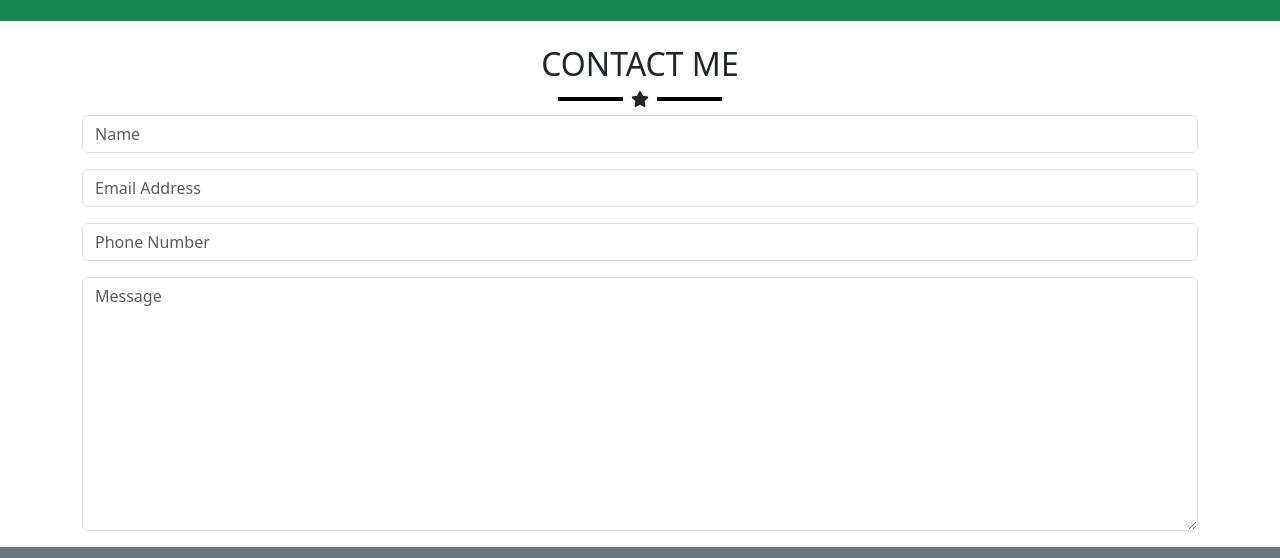
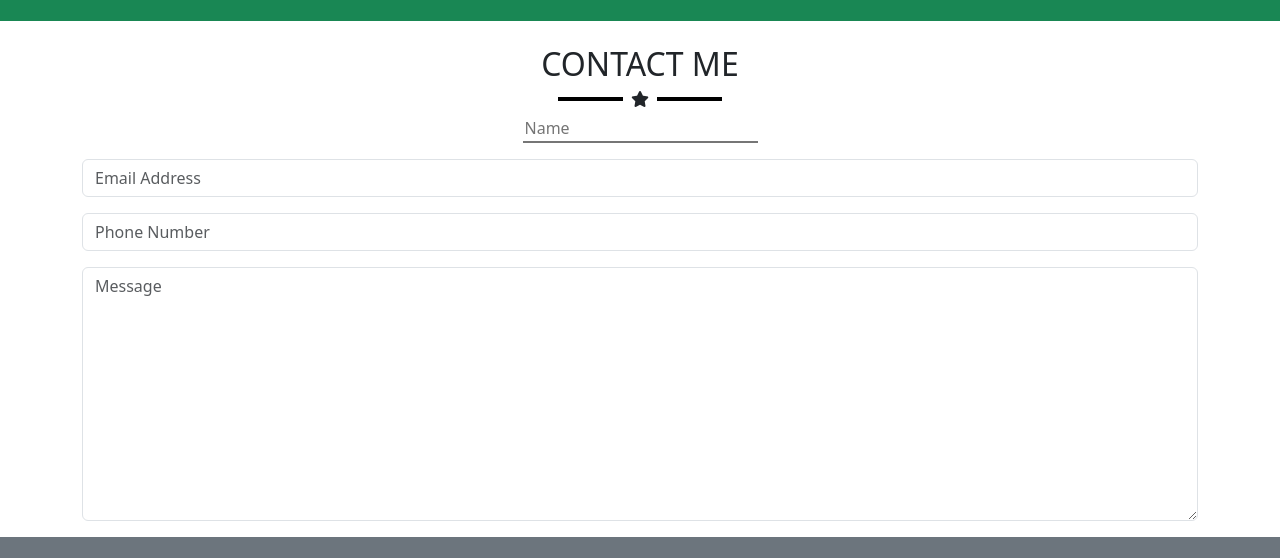
Before and after one commit to luca-masera/html-css-bootstrap-freelancer, a plain HTML site: page index.html in a window 1280 px wide. Shown: the part 1728-2286 px from the top of the page. Drawn offline with nearby package versions, Linux system fonts and the light colour scheme.

Commit message:
form-name

```diff
--- a/index.html
+++ b/index.html
@@ -120,8 +120,8 @@
                     <i class="fa-solid fa-star px-2"></i>
                 </div>
                 <form>
-                    <div class="mb-3 border-top-0 border-left-0 border-right-0">
-                        <input type="text" class="form-control" placeholder="Name">
+                    <div class="mb-3">
+                        <input  type="text" class="border-top-0 border-end-0 border-start-0" class="form-control" placeholder="Name" >
 
                     </div>
                     <div class="mb-3">
```
